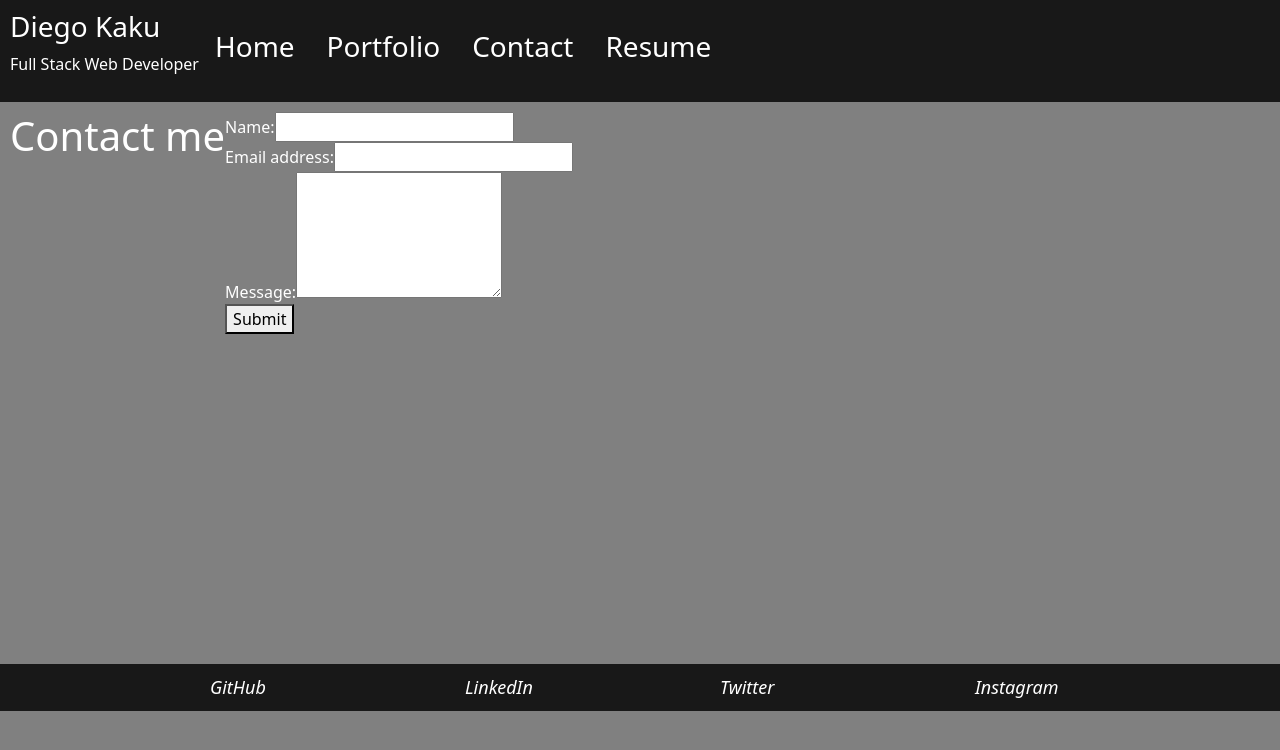
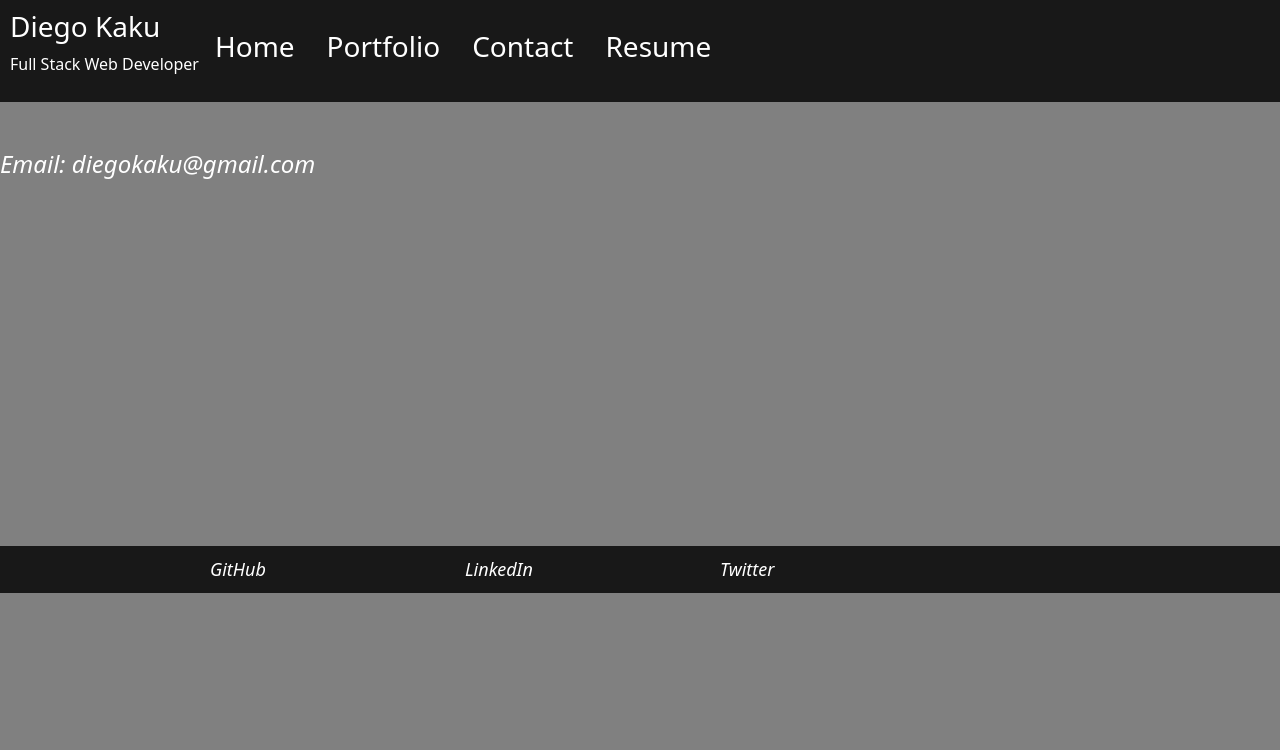
Before and after one commit to kakudiego/C-20-React_React-Portifolio, a React (Create React App) app: page / in a window 1280 px wide. Both pictures are taken after a click on the element "Contact". Shown: the top 750 px of the page. Built offline with nearby package versions, Linux system fonts and the light colour scheme.

Commit message:
change resume and contact page

```diff
--- a/src/components/pages/Contact.js
+++ b/src/components/pages/Contact.js
@@ -1,66 +1,82 @@
 import React, { useState } from 'react';
 
-import { validateEmail } from '../../utils/helpers';
+// import { validateEmail } from '../../utils/helpers';
 
 function Contact() {
-  const [formState, setFormState] = useState({ name: '', email: '', message: '' });
-
-  const [errorMessage, setErrorMessage] = useState('');
-  const { name, email, message } = formState;
-
-  const handleSubmit = (e) => {
-    e.preventDefault();
-    if (!errorMessage) {
-      console.log('Submit Form', formState);
-    }
-  };
-
-  const handleChange = (e) => {
-    if (e.target.name === 'email') {
-      const isValid = validateEmail(e.target.value);
-      if (!isValid) {
-        setErrorMessage('Your email is invalid.');
-      } else {
-        setErrorMessage('');
-      }
-    } else {
-      if (!e.target.value.length) {
-        setErrorMessage(`${e.target.name} is required.`);
-      } else {
-        setErrorMessage('');
-      }
-    }
-    if (!errorMessage) {
-      setFormState({ ...formState, [e.target.name]: e.target.value });
-      console.log('Handle Form', formState);
-    }
-  };
-
   return (
-    <section style={{ display: 'flex', flexWrap: 'wrap', padding: '10px' }}>
-      <h1 data-testid="h1tag">Contact me</h1>
-      <form id="contact-form" onSubmit={handleSubmit}>
-        <div>
-          <label htmlFor="name">Name:</label>
-          <input type="text" name="name" defaultValue={name} onBlur={handleChange} />
-        </div>
-        <div>
-          <label htmlFor="email">Email address:</label>
-          <input type="email" name="email" defaultValue={email} onBlur={handleChange} />
-        </div>
-        <div>
-          <label htmlFor="message">Message:</label>
-          <textarea name="message" rows="5" defaultValue={message} onBlur={handleChange} />
-        </div>
-        {errorMessage && (
-          <div>
-            <p className="error-text">{errorMessage}</p>
-          </div>
-        )}
-        <button data-testid="button" type="submit">Submit</button>
-      </form>
+    <section className="my-5">
+      <div className="my-2">
+        <a style={{ textDecoration: 'none' }} href='mailto:diegokaku@gmail.com' target="_blank" rel="noreferrer noopener">
+          <i className='fab fa-twitter'>
+            <h4 style={{ textAlign: '', color: 'white' }}>Email: diegokaku@gmail.com</h4>
+          </i>
+        </a>
+      </div>
     </section>
   );
 }
 
 export default Contact;
+
+// function Contact() {
+//   const [formState, setFormState] = useState({ name: '', email: '', message: '' });
+
+//   const [errorMessage, setErrorMessage] = useState('');
+//   const { name, email, message } = formState;
+
+//   const handleSubmit = (e) => {
+//     e.preventDefault();
+//     if (!errorMessage) {
+//       console.log('Submit Form', formState);
+//     }
+//   };
+
+//   const handleChange = (e) => {
+//     if (e.target.name === 'email') {
+//       const isValid = validateEmail(e.target.value);
+//       if (!isValid) {
+//         setErrorMessage('Your email is invalid.');
+//       } else {
+//         setErrorMessage('');
+//       }
+//     } else {
+//       if (!e.target.value.length) {
+//         setErrorMessage(`${e.target.name} is required.`);
+//       } else {
+//         setErrorMessage('');
+//       }
+//     }
+//     if (!errorMessage) {
+//       setFormState({ ...formState, [e.target.name]: e.target.value });
+//       console.log('Handle Form', formState);
+//     }
+//   };
+
+//   return (
+//     <section style={{ display: 'flex', flexWrap: 'wrap', padding: '10px' }}>
+//       <h1 data-testid="h1tag">Contact me</h1>
+//       <form id="contact-form" onSubmit={handleSubmit}>
+//         <div>
+//           <label htmlFor="name">Name:</label>
+//           <input type="text" name="name" defaultValue={name} onBlur={handleChange} />
+//         </div>
+//         <div>
+//           <label htmlFor="email">Email address:</label>
+//           <input type="email" name="email" defaultValue={email} onBlur={handleChange} />
+//         </div>
+//         <div>
+//           <label htmlFor="message">Message:</label>
+//           <textarea name="message" rows="5" defaultValue={message} onBlur={handleChange} />
+//         </div>
+//         {errorMessage && (
+//           <div>
+//             <p className="error-text">{errorMessage}</p>
+//           </div>
+//         )}
+//         <button data-testid="button" type="submit">Submit</button>
+//       </form>
+//     </section>
+//   );
+// }
+
+// export default Contact;
--- a/src/components/pages/Footer.js
+++ b/src/components/pages/Footer.js
@@ -28,13 +28,13 @@ const Footer = () => {
               </i>
             </FooterLink>
           </Column>
-          <Column>
+          {/* <Column>
             <FooterLink href='https://www.instagram.com/kakudiego' target="_blank" rel="noreferrer noopener">
               <i className=''>
                 <span style={{ marginLeft: '10px' }}>Instagram</span>
               </i>
             </FooterLink>
-          </Column>
+          </Column> */}
         </Row>
       </Container>
     </Box>
--- a/src/components/pages/Resume.js
+++ b/src/components/pages/Resume.js
@@ -4,11 +4,11 @@ import resume from '../../images/resume.png';
 function Resume() {
   return (
     <section className="my-5">
-      <img style={{ display: 'block', width: '80%', margin: 'auto' }} src={resume} alt="resume" />
+      {/* <img style={{ display: 'block', width: '80%', margin: 'auto' }} src={resume} alt="resume" /> */}
       <div className="my-2">
-        <a style={{ textDecoration: 'none' }} href='https://drive.google.com/file/d/1C9oJpsVt4JVQRhJkvRnTDuqcQiRPRw0h/view?usp=sharing' target="_blank" rel="noreferrer noopener">
+        <a style={{ textDecoration: 'none' }} href='https://docs.google.com/document/d/119GHHhnkFsIBJw9iAIyTpXJCyyOaVe6y-nDfl1B67es/edit?usp=sharing' target="_blank" rel="noreferrer noopener">
           <i className='fab fa-twitter'>
-            <h4 style={{ textAlign: 'center', color: 'white' }}>Download Resume</h4>
+            <h4 style={{ textAlign: '', color: 'white' }}>Download Resume</h4>
           </i>
         </a>
       </div>
```
